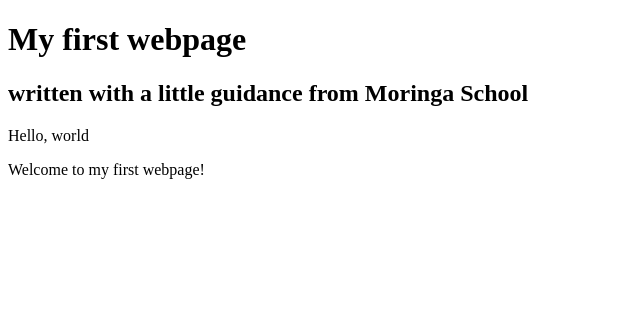
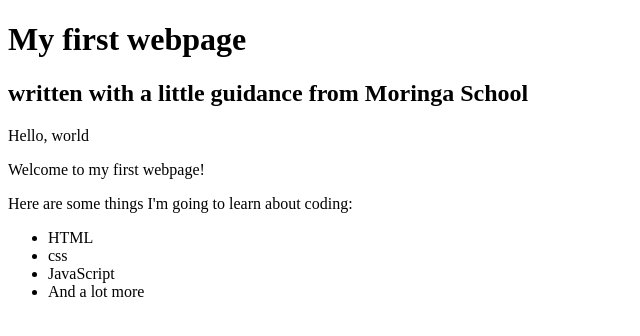
Before and after one commit to NessaAz/my-first-website1, a plain HTML site: page my-first-website.html in a window 1280 px wide. Shown: the whole page, without its empty margins (0-640 px from the left). Drawn offline with Linux system fonts and the light colour scheme.

Commit message:
add list elements

```diff
--- a/my-first-website.html
+++ b/my-first-website.html
@@ -9,5 +9,12 @@
 
     <p>Hello, world</p>
     <p>Welcome to my first webpage!</p>
+    <p>Here are some things I'm going to learn about coding:</p>
+    <ul>
+      <li>HTML</li>
+      <li>css</li>
+      <li>JavaScript</li>
+      <li>And a lot more</li>
+    </ul>
   </body>
 </html>
```
